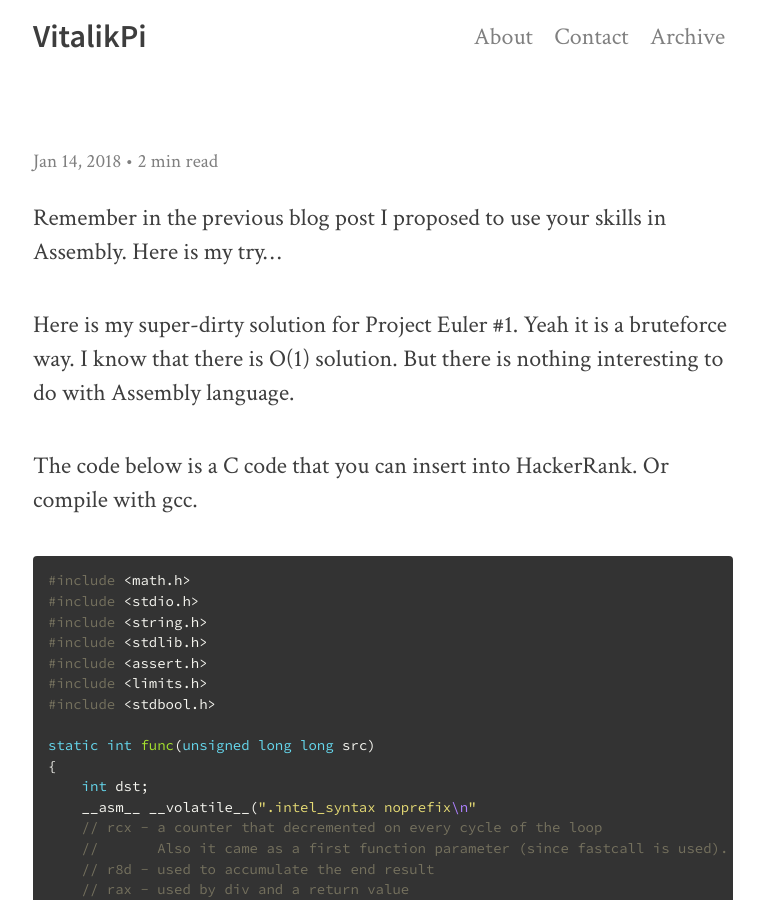
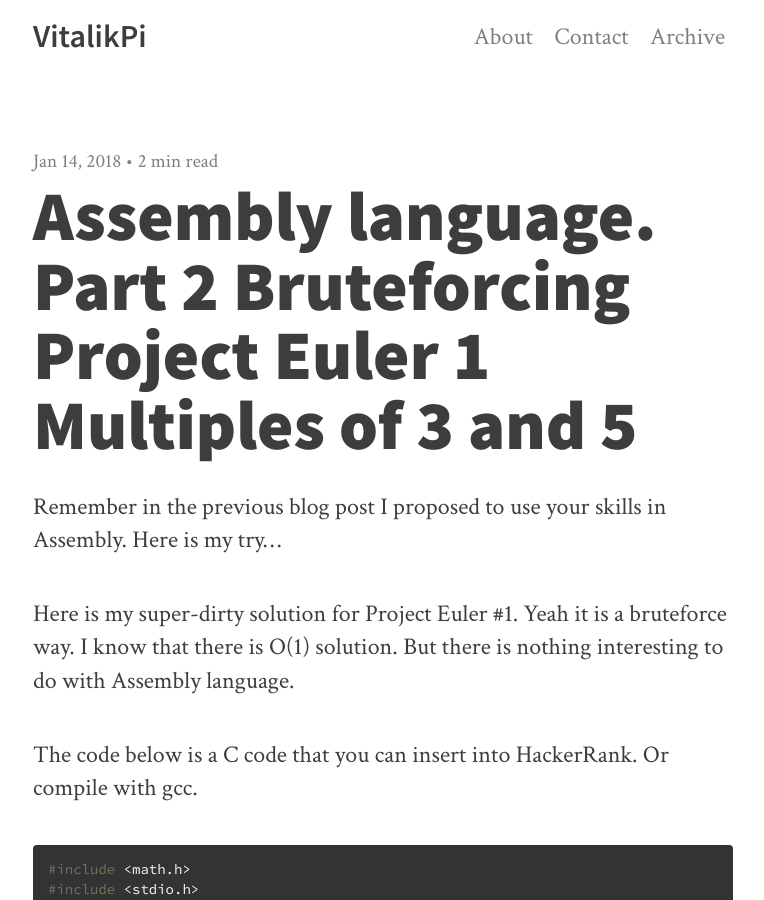
Before and after one commit to vitalikpi/vitalikpi.github.io, a Jekyll site: the page built from _posts/2018-01-14-assembly-language-2.md, in a window 1280 px wide and 900 px high. Shown: the whole window, without its empty margins (257-1021 px from the left). Built offline with Jekyll 4.4.1, drawn with Linux system fonts in a browser that asks for light colours; nearby versions of some CDN libraries.

Commit message:
fix title

```diff
--- a/_posts/2018-01-14-assembly-language-2.md
+++ b/_posts/2018-01-14-assembly-language-2.md
@@ -1,6 +1,6 @@
 ---
 
-title: Assembly language. Part 2: Bruteforcing Project Euler #1: Multiples of 3 and 5
+title: Assembly language. Part 2 Bruteforcing Project Euler 1 Multiples of 3 and 5
 
 summary: Remember in the previous blog post I proposed to use your skills in Assembly. Here is my try...
 
```
